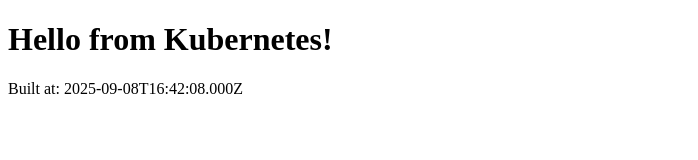
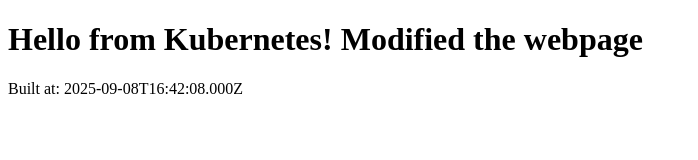
Before and after one commit to arjunpilakkal/k8s-cicd-demo, a plain HTML site: page app/index.html in a window 1280 px wide. Shown: the whole page, without its empty margins (0-698 px from the left). Drawn offline with Linux system fonts and the light colour scheme.

Commit message:
Update index.html

```diff
--- a/app/index.html
+++ b/app/index.html
@@ -2,7 +2,7 @@
 <html>
   <head><meta charset="utf-8"><title>Hello from Kubernetes</title></head>
   <body>
-    <h1>Hello from Kubernetes!</h1>
+    <h1>Hello from Kubernetes! Modified the webpage</h1>
     <p>Built at: <span id="time"></span></p>
     <script>document.getElementById('time').textContent = new Date().toISOString()</script>
   </body>
```
